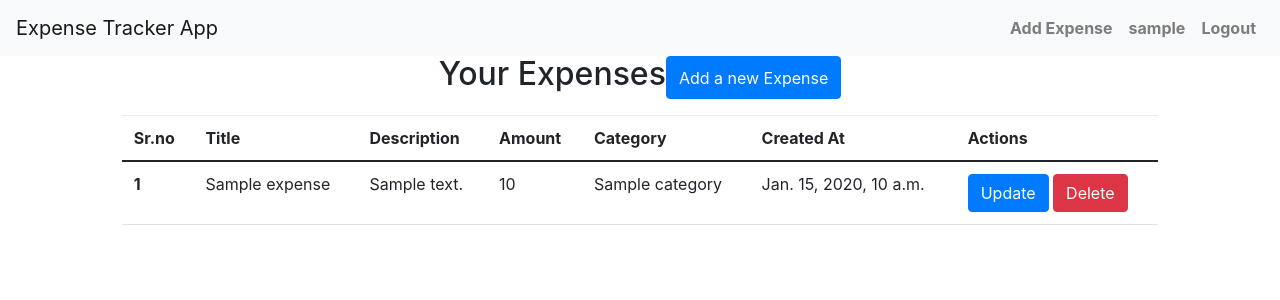
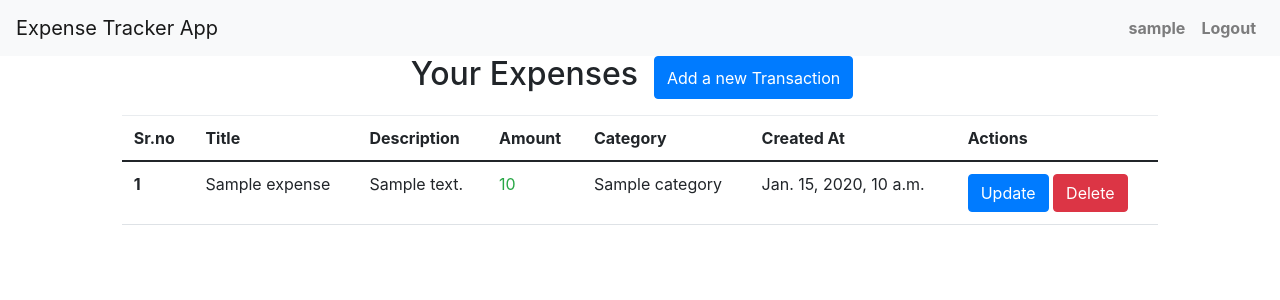
Before and after one commit to vainavinair/Expense-Tracker-Django, a Django app: page / in a window 1280 px wide. Shown: the top 300 px of the page. Run offline with Django 4.2, Linux system fonts and the light colour scheme; a user stored in the database is signed in; tables that the repository leaves empty hold one stand-in row (values such as "Sample post"); some libraries are stand-ins or nearby versions.

Commit message:
updated model for transaction type

```diff
--- a/tracker/admin.py
+++ b/tracker/admin.py
@@ -1,5 +1,6 @@
 from django.contrib import admin
-from .models import Expense,Category
+from .models import Expense,Category,TransactionType
 
 admin.site.register(Expense)
 admin.site.register(Category)
+admin.site.register(TransactionType)
--- a/tracker/forms.py
+++ b/tracker/forms.py
@@ -8,7 +8,8 @@
             'title',
             'description',
             'amount',
-            'category'
+            'category',
+            'transaction_type'
         )
         widgets = {
             'description': forms.Textarea(attrs={'rows': 2})
--- a/tracker/models.py
+++ b/tracker/models.py
@@ -7,12 +7,19 @@ class Category(models.Model):
     def __str__(self) -> str:
         return self.name
 
+class TransactionType(models.Model):
+    name = models.CharField(max_length=100)
+
+    def __str__(self) -> str:
+        return self.name
+
 class Expense(models.Model):
     user = models.ForeignKey(User, on_delete=models.CASCADE)
+    transaction_type = models.ForeignKey(TransactionType, on_delete=models.CASCADE, default=1)
     title = models.CharField(max_length=250)
     description = models.TextField(null=True, blank=True)
     amount = models.IntegerField()
-    category = models.ForeignKey(Category, on_delete=models.CASCADE)
+    category = models.ForeignKey(Category, on_delete=models.CASCADE, null=True, blank=True)
     created_at = models.DateTimeField(auto_now_add=True)
 
     def __str__(self) -> str:
--- a/tracker/templates/tracker/base.html
+++ b/tracker/templates/tracker/base.html
@@ -15,9 +15,6 @@
       <div class="collapse navbar-collapse" id="navbarNav">
         <ul class="navbar-nav ml-auto">
           {% if request.user.is_authenticated %}
-          <li class="nav-item">
-           <b><a class="nav-link " href="">Add Expense</a></b>
-          </li>
           <li class="nav-item">
            <b><a class="nav-link " href="">{{user.username}}</a></b>
           </li>
--- a/tracker/templates/tracker/expense_table.html
+++ b/tracker/templates/tracker/expense_table.html
@@ -10,10 +10,19 @@
     </td>
     {% else %}
     <td class="text-muted">
-        no description provided
+        No description available
     </td>
     {% endif %}
-    <td>{{ obj.amount }}</td>
+    {% if obj.transaction_type.name == 'Debit' %}
+    <td class="text-danger">
+        -{{ obj.amount }}
+    </td>
+    {% else %}
+    <td class="text-success">
+        {{ obj.amount }}
+    </td>
+    {% endif %}
+    </td>
     <td>{{ obj.category }}</td>
     <td>{{ obj.created_at }}</td>
     <td>
@@ -24,6 +33,7 @@
             Delete
         </button>
     </td>
+
 </tr>
 {% empty %}
 There are no items in this list
--- a/tracker/templates/tracker/home.html
+++ b/tracker/templates/tracker/home.html
@@ -3,8 +3,8 @@
 <div class="d-flex justify-content-center">
     <h2>Your Expenses
     </h2>
-        <button type="button" class="btn btn-primary" data-url="{% url 'create' %}" id="create-btn">
-            Add a new Expense
+        <button type="button" class="btn btn-primary mx-3" data-url="{% url 'create' %}" id="create-btn">
+            Add a new Transaction
         </button>
         <div class="modal fade" id="formModel" tabindex="-1" role="dialog" aria-labelledby="createFormTitle"
         aria-hidden="true">
```
Also changed, not shown: tracker/migrations/0002_transactiontype_expense_transaction_type.py (added), tracker/migrations/0003_alter_expense_transaction_type.py (added).
